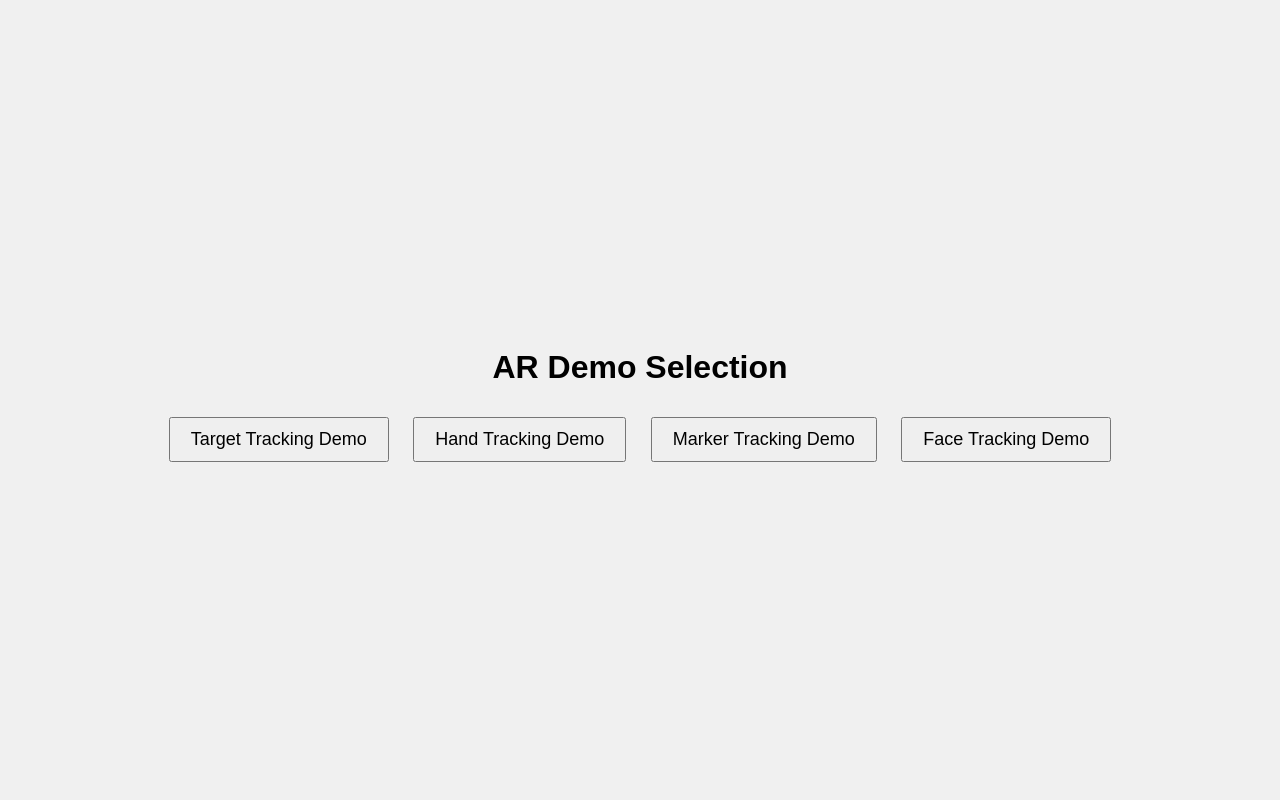
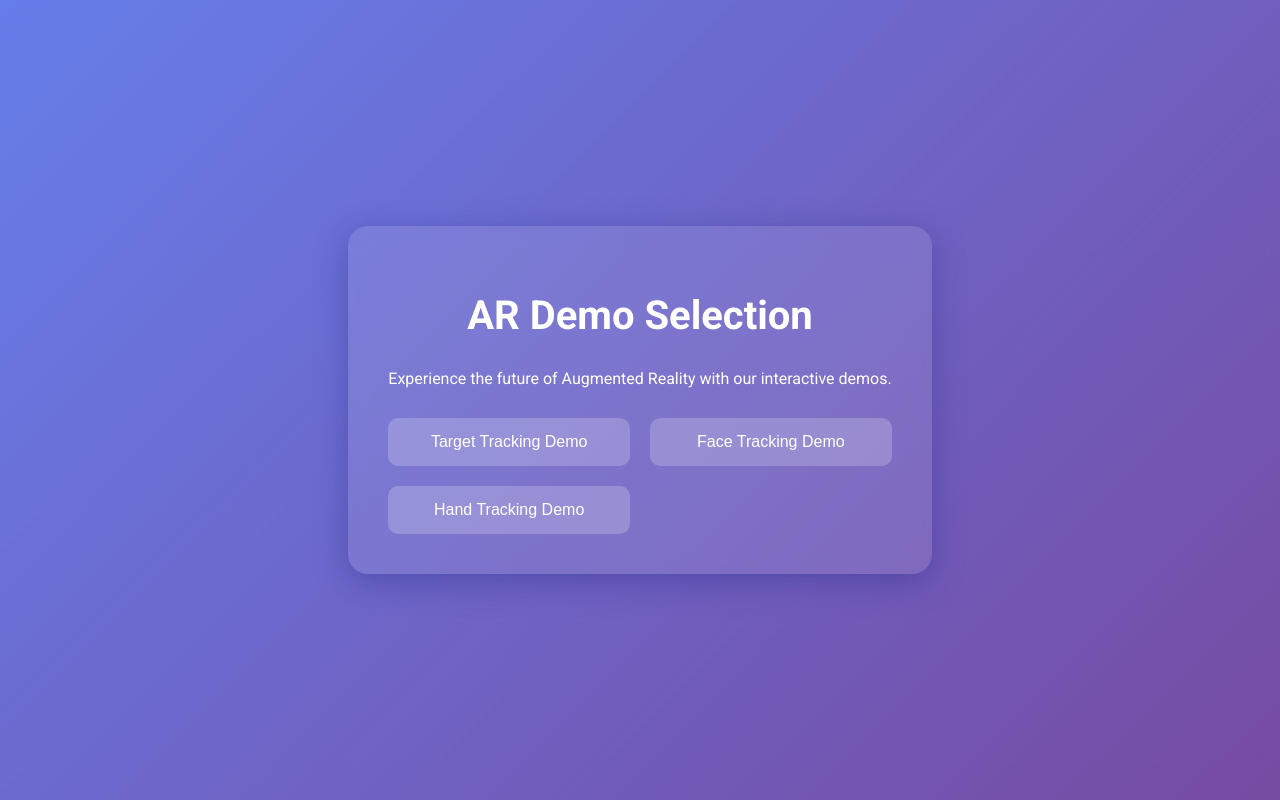
Before and after one commit to adhvyktech/webxrt1, a plain HTML site: page index.html in a window 1280 px wide. Drawn offline with Linux system fonts and the light colour scheme.

Commit message:
Initial commit

```diff
--- a/index.html
+++ b/index.html
@@ -4,58 +4,74 @@
     <meta charset="UTF-8">
     <meta name="viewport" content="width=device-width, initial-scale=1.0">
     <title>AR Demo Selection</title>
-    <script src="https://aframe.io/releases/1.3.0/aframe.min.js"></script>
-    <script src="https://raw.githack.com/AR-js-org/AR.js/master/aframe/build/aframe-ar.js"></script>
-    <script src="https://cdn.jsdelivr.net/gh/hiukim/mind-ar-js@1.1.4/dist/mindar-image.prod.js"></script>
-    <script src="https://cdn.jsdelivr.net/gh/hiukim/mind-ar-js@1.1.4/dist/mindar-image-aframe.prod.js"></script>
-    <script src="https://cdn.jsdelivr.net/gh/hiukim/mind-ar-js@1.1.4/dist/mindar-face.prod.js"></script>
-    <script src="https://cdn.jsdelivr.net/gh/hiukim/mind-ar-js@1.2.5/dist/mindar-face-aframe.prod.js"></script>
-   <style>
+    <link href="https://fonts.googleapis.com/css2?family=Roboto:wght@300;400;700&display=swap" rel="stylesheet">
+    <style>
         body {
-            font-family: Arial, sans-serif;
+            font-family: 'Roboto', sans-serif;
+            background: linear-gradient(135deg, #667eea 0%, #764ba2 100%);
+            margin: 0;
+            padding: 0;
             display: flex;
             justify-content: center;
             align-items: center;
-            height: 100vh;
-            margin: 0;
-            background-color: #f0f0f0;
+            min-height: 100vh;
+            color: #ffffff;
         }
         .container {
+            background: rgba(255, 255, 255, 0.1);
+            backdrop-filter: blur(10px);
+            border-radius: 20px;
+            padding: 40px;
+            box-shadow: 0 8px 32px 0 rgba(31, 38, 135, 0.37);
             text-align: center;
         }
-        button {
-            padding: 10px 20px;
-            font-size: 18px;
-            margin: 10px;
+        h1 {
+            font-size: 2.5em;
+            margin-bottom: 30px;
+            font-weight: 700;
+        }
+        .demo-grid {
+            display: grid;
+            grid-template-columns: repeat(auto-fit, minmax(200px, 1fr));
+            gap: 20px;
+            margin-top: 30px;
+        }
+        .demo-button {
+            background: rgba(255, 255, 255, 0.2);
+            border: none;
+            padding: 15px 20px;
+            border-radius: 10px;
+            color: #ffffff;
+            font-size: 1em;
             cursor: pointer;
+            transition: all 0.3s ease;
+        }
+        .demo-button:hover {
+            background: rgba(255, 255, 255, 0.3);
+            transform: translateY(-5px);
         }
     </style>
 </head>
 <body>
     <div class="container">
         <h1>AR Demo Selection</h1>
-        <button onclick="startTargetTracking()">Target Tracking Demo</button>
-        <button onclick="startHandTracking()">Hand Tracking Demo</button>
-        <button onclick="startMarkerTracking()">Marker Tracking Demo</button>
-        <button onclick="startFaceTracking()">Face Tracking Demo</button>
+        <p>Experience the future of Augmented Reality with our interactive demos.</p>
+        <div class="demo-grid">
+            <button class="demo-button" onclick="startTargetTracking()">Target Tracking Demo</button>
+            <button class="demo-button" onclick="startFaceTracking()">Face Tracking Demo</button>
+            <button class="demo-button" onclick="startHandTracking()">Hand Tracking Demo</button>
+        </div>
     </div>
 
     <script>
         function startTargetTracking() {
             window.location.href = 'targettrackingdemo.html';
         }
-
+        function startFaceTracking() {
+            window.location.href = 'facetrackingdemo.html';
+        }
         function startHandTracking() {
             window.location.href = 'handtrackingdemo.html';
-        }
-
-        function startMarkerTracking() {
-            // Implement marker tracking demo using AR.js
-            alert("Marker Tracking Demo - Not implemented yet");
-        }
-
-        function startFaceTracking() {
-            window.location.href = 'facetrackingdemo.html';
         }
     </script>
 </body>
```
